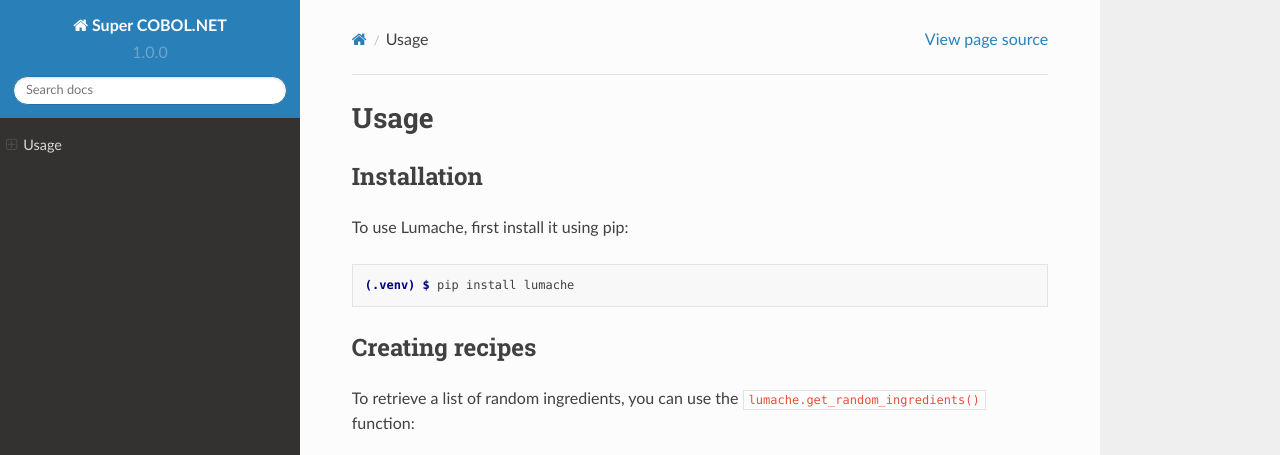
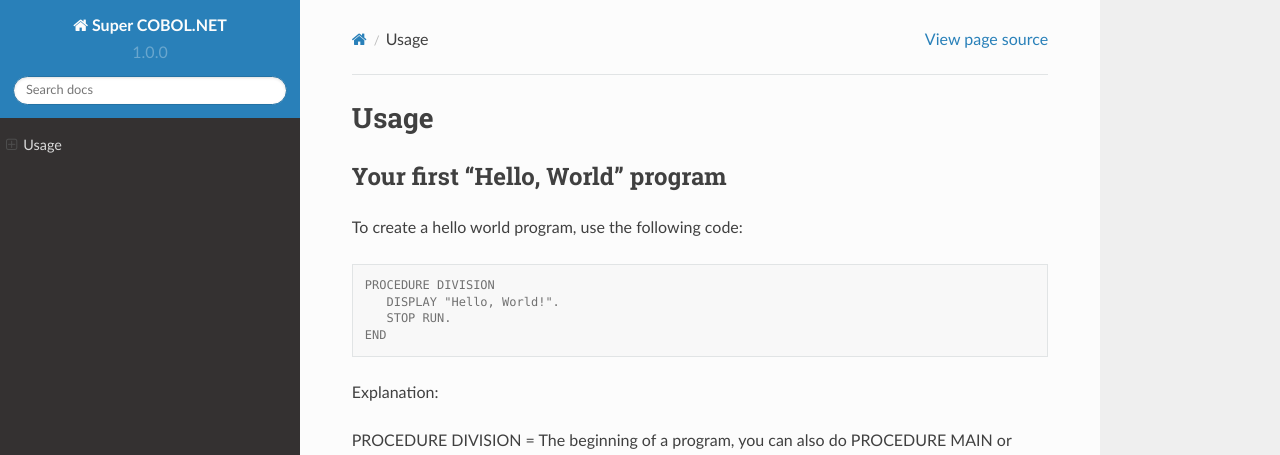
Before and after one commit to GoombaProgrammer/cobolnetdocs, a Sphinx documentation site: the page built from docs/source/usage.rst, in a window 1280 px wide and 1036 px high. Shown: the top 455 px of the window. Built offline with Sphinx 7.4.7 and the Read the Docs theme 2.0.0, drawn with Linux system fonts in a browser that asks for light colours; some of the changed text lies outside the part shown.

Commit message:
Update usage.rst

```diff
--- a/docs/source/usage.rst
+++ b/docs/source/usage.rst
@@ -1,33 +1,21 @@
 Usage
 =====
 
-.. _installation:
+Your first "Hello, World" program
+----------------
 
-Installation
-------------
-
-To use Lumache, first install it using pip:
+To create a hello world program, use the following code:
 
 .. code-block:: console
 
-   (.venv) $ pip install lumache
+   PROCEDURE DIVISION
+      DISPLAY "Hello, World!".
+      STOP RUN.
+   END
 
-Creating recipes
-----------------
+Explanation:
 
-To retrieve a list of random ingredients,
-you can use the ``lumache.get_random_ingredients()`` function:
-
-.. autofunction:: lumache.get_random_ingredients
-
-The ``kind`` parameter should be either ``"meat"``, ``"fish"``,
-or ``"veggies"``. Otherwise, :py:func:`lumache.get_random_ingredients`
-will raise an exception.
-
-.. autoexception:: lumache.InvalidKindError
-
-For example:
-
->>> import lumache
->>> lumache.get_random_ingredients()
-['shells', 'gorgonzola', 'parsley']
+PROCEDURE DIVISION = The beginning of a program, you can also do PROCEDURE MAIN or PROCEDURE Main
+DISPLAY "Hello, World!". = Displaying Hello world to the screen.
+STOP RUN. = Ending the program (optional)
+END = End of statement, this will end the program because the last statement was PROCEDURE DIVISION
```
